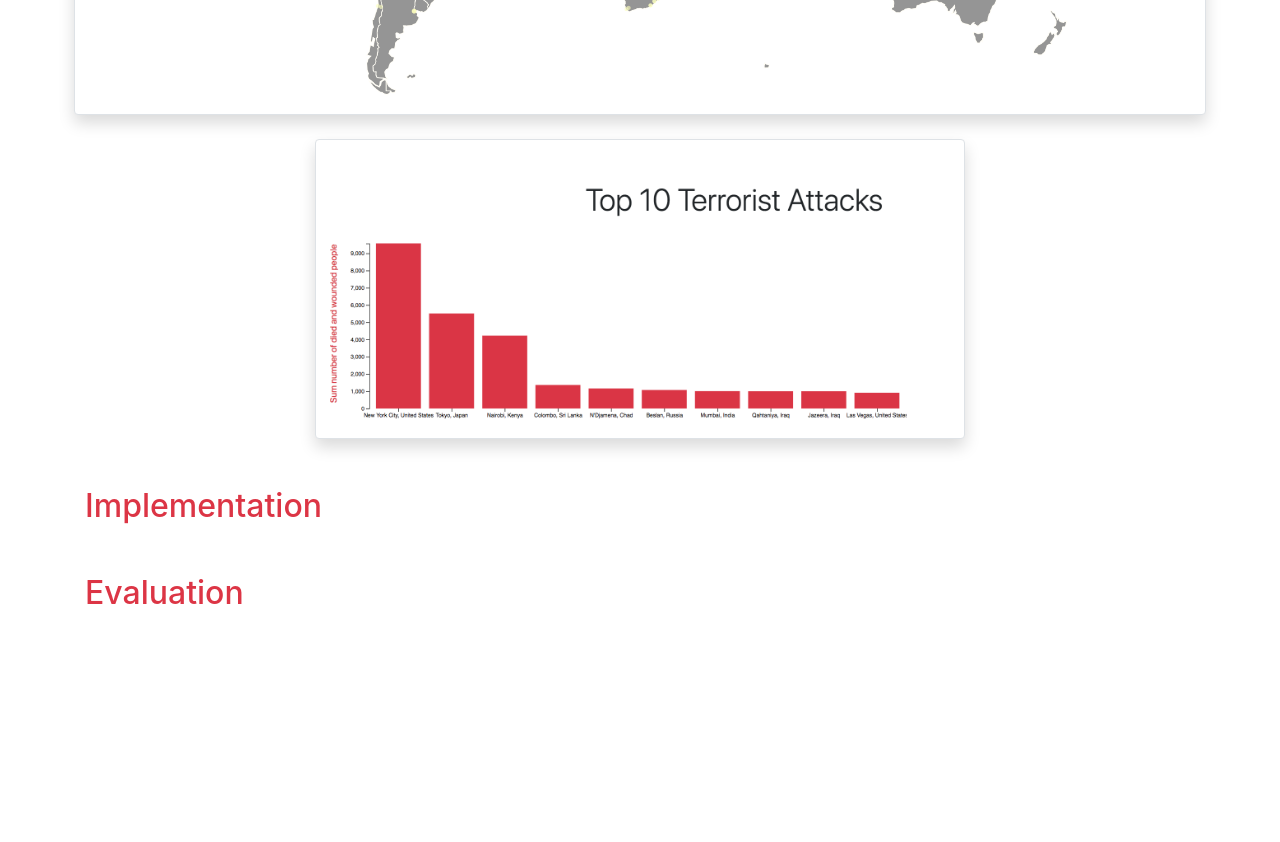
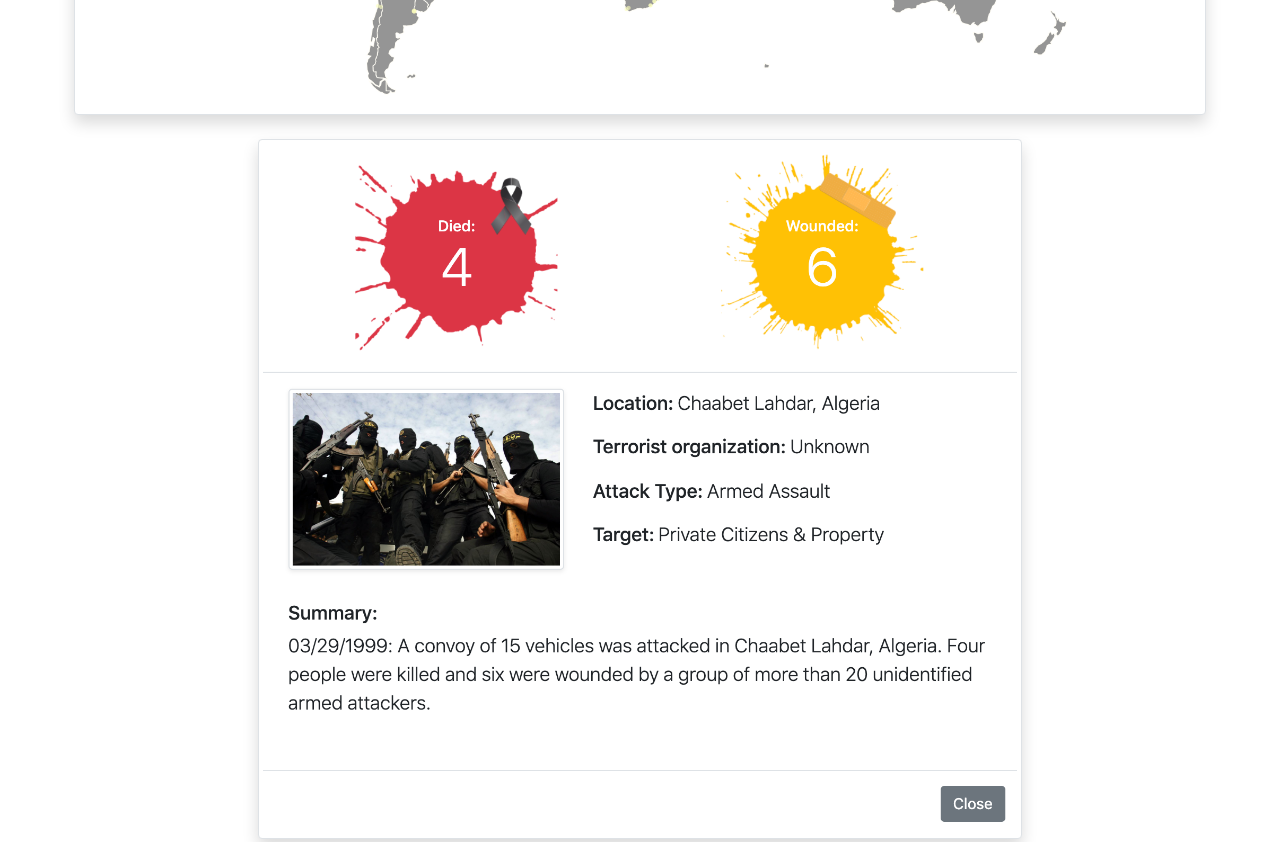
Before and after one commit to Isebyte/SIZ-Process-Book, a plain HTML site: page index.html in a window 1280 px wide. Shown: the part 4280-5122 px from the top of the page. Before the commit the page ends 4916 px from the top, so only its background shows below. Drawn offline with Linux system fonts and the light colour scheme.

Commit message:
Added Modal Screenshot when click to the circle or bar

```diff
--- a/index.html
+++ b/index.html
@@ -148,6 +148,7 @@
     <div class="row sketches3">
       <h3 class="my-3 mt-4">Milestone 1: Prototype</h3>
       <img id="map1" src="img/map1.png" class="img-thumbnail rounded mx-auto d-block shadow mb-4" alt="Map update 1">
+      <img id="map1" src="img/modal.png" class="img-thumbnail rounded mx-auto d-block shadow mb-4" alt="Hover">
       <img id="bar1" src="img/bar1.png" class="img-thumbnail rounded mx-auto d-block shadow mb-4" alt="bar update 1">
     </div>
     <div class="col-12 col-lg-12">
```
Also changed, not shown: img/modal.png (added).
